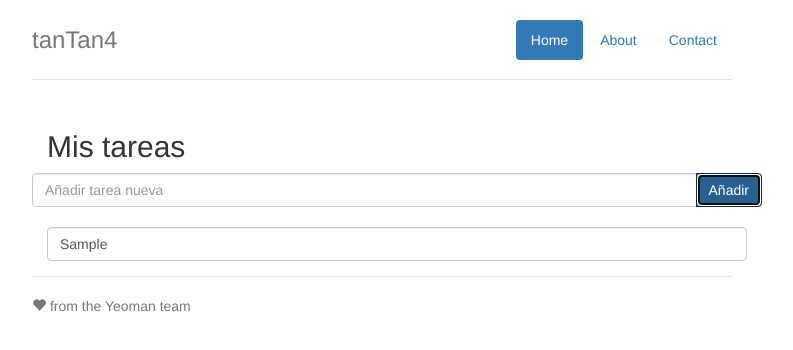
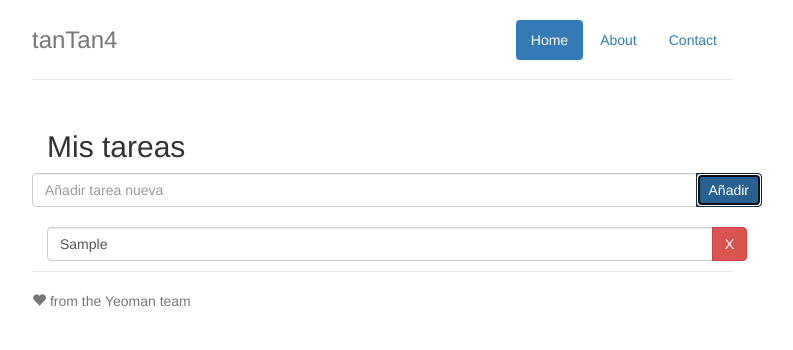
Before and after one commit to saibatizoku/TanTan4, a website: page app/index.html in a window 1280 px wide. Both pictures are taken after typing "Sample" into the empty fields and a click on the input "Añadir". Shown: the whole page, without its empty margins (258-1051 px from the left). Drawn offline with nearby package versions, Linux system fonts and the light colour scheme; some packages are replaced by stand-ins of ours; files that its build step writes are made by us from their sources; a script that the page names is missing.

Commit message:
Botones para eliminar tareas

```diff
--- a/app/scripts/controllers/main.js
+++ b/app/scripts/controllers/main.js
@@ -16,4 +16,7 @@ angular.module('tanTan4App')
         $scope.todo = '';
     };
 
+    $scope.removeTodo = function (index) {
+        $scope.todos.splice(index, 1);
+    };
   });
--- a/app/views/main.html
+++ b/app/views/main.html
@@ -14,7 +14,10 @@
 
     <br>
 
-    <p class="form-group" ng-repeat="todo in todos">
-    <input type="text" ng-model="todo" class="form-control">
+    <p class="input-group" ng-repeat="todo in todos">
+        <input type="text" ng-model="todo" class="form-control">
+        <span class="input-group-btn">
+            <button class="btn btn-danger" ng-click="removeTodo($index)" aria-label="Eliminar">X</button>
+        </span>
     </p>
 </div>
```
